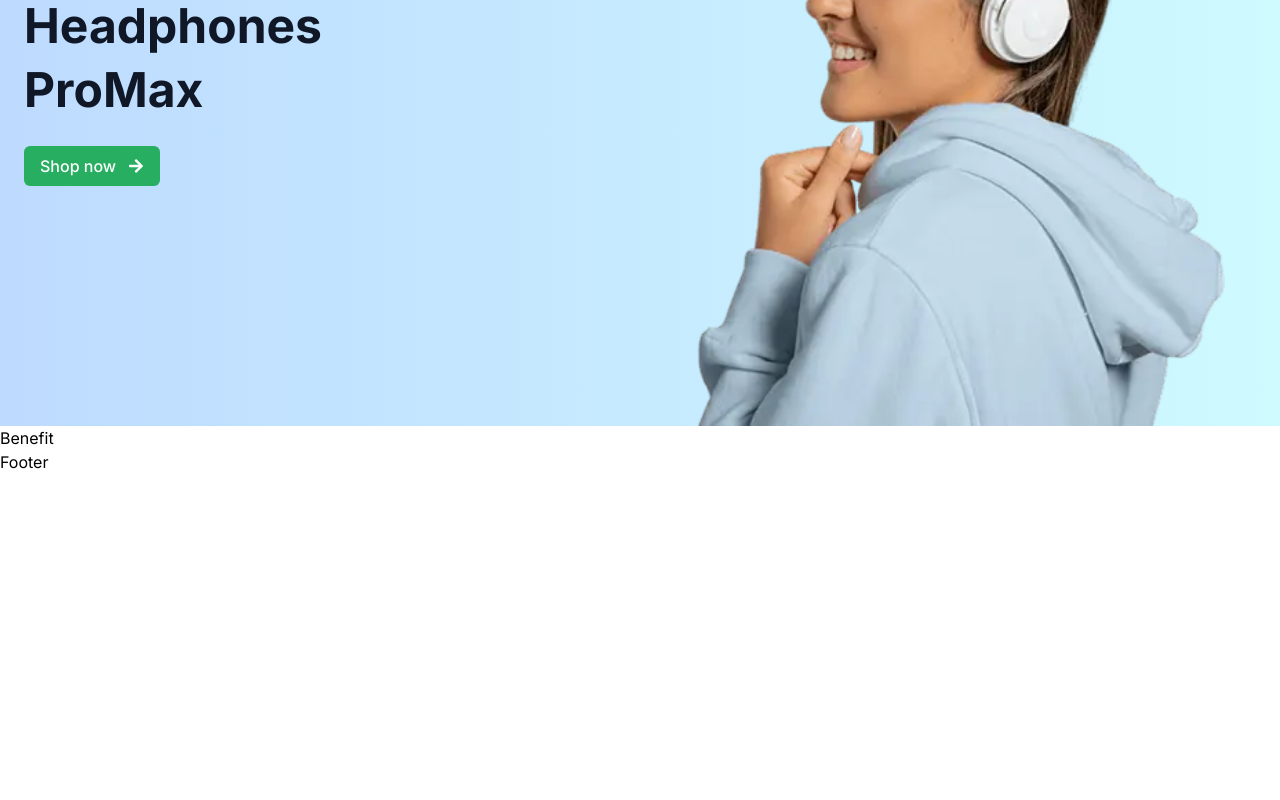
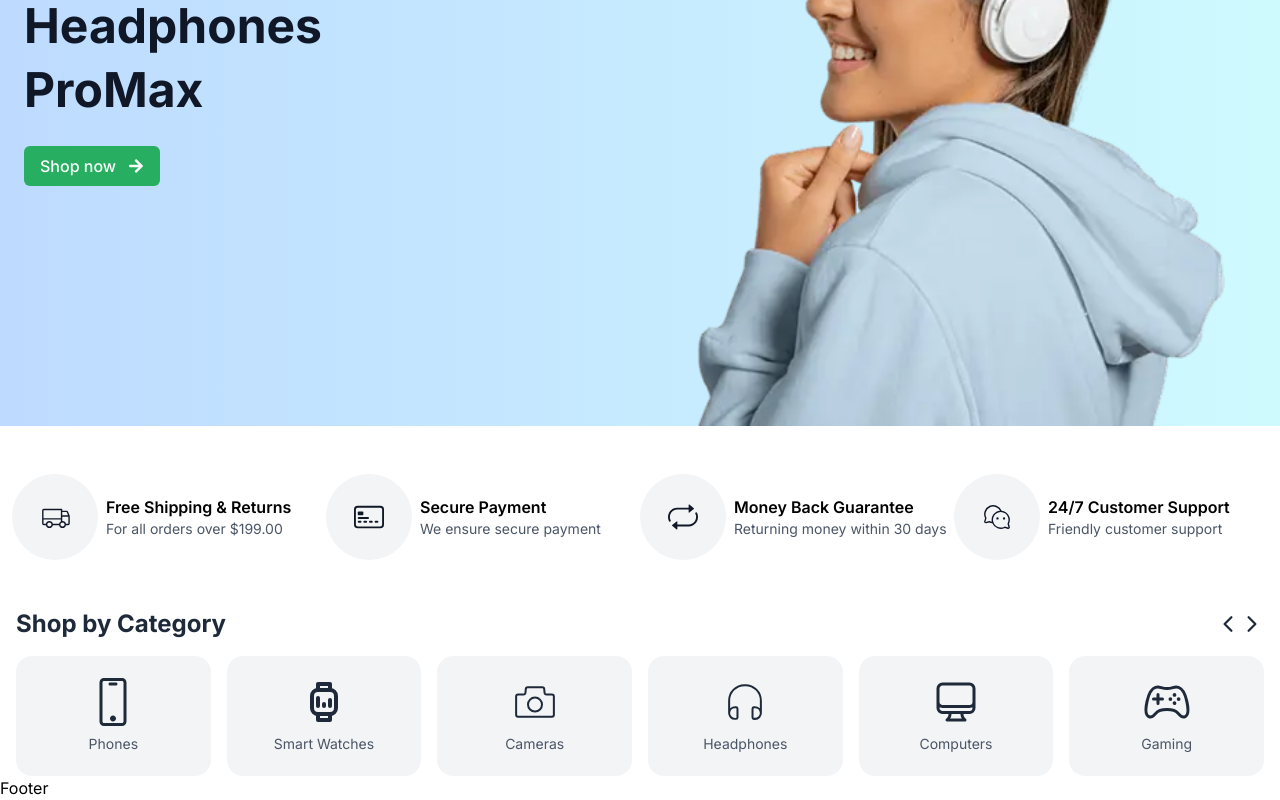
Before and after one commit to ShopHiveNG/shophive_frontend, a React (Vite) app: page / in a window 1280 px wide. Shown: the part 374-1174 px from the top of the page. Before the commit the page ends 848 px from the top, so only its background shows below. Built offline with nearby package versions, Linux system fonts and the light colour scheme.

Commit message:
Shop by category completed

```diff
--- a/package.json
+++ b/package.json
@@ -4,7 +4,7 @@
   "version": "0.0.0",
   "type": "module",
   "scripts": {
-    "dev": "vite",
+    "dev": "vite --host",
     "build": "tsc -b && vite build",
     "lint": "eslint .",
     "preview": "vite preview"
--- a/src/components/features/home/Banner.tsx
+++ b/src/components/features/home/Banner.tsx
@@ -2,7 +2,7 @@ import GirlHeadset from "../../../assets/home/girl_with_headset.webp";
 import { Icons } from "../../icons/Icon";
 
 export default function Banner() {
-  const { ArrowRight } = Icons;
+  const { ArrowRightIcon: ArrowRight } = Icons;
 
   return (
     <div
--- a/src/components/features/home/Benefit.tsx
+++ b/src/components/features/home/Benefit.tsx
@@ -1,3 +1,49 @@
+import { Icons } from "../../icons/Icon";
+
 export default function Benefit() {
-  return <div>Benefit</div>;
+  const { TruckIcon, AtmCardIcon, ArrowReturnIcon, ChatIcon } = Icons;
+
+  const benefitLists = [
+    {
+      icon: <TruckIcon />,
+      title: "Free Shipping & Returns",
+      description: "For all orders over $199.00",
+    },
+    {
+      icon: <AtmCardIcon />,
+      title: "Secure Payment",
+      description: "We ensure secure payment",
+    },
+    {
+      icon: <ArrowReturnIcon />,
+      title: "Money Back Guarantee",
+      description: "Returning money within 30 days",
+    },
+
+    {
+      icon: <ChatIcon />,
+      title: "24/7 Customer Support",
+      description: "Friendly customer support",
+    },
+  ];
+
+  return (
+    <div
+      aria-label="Benefits"
+      className="grid grid-cols-2 gap-y-8 px-3 xl:grid-cols-4"
+    >
+      {benefitLists.map(({ icon, description, title }, i) => (
+        <div key={i} className="flex flex-col items-center gap-2 md:flex-row">
+          <div className="flex size-21.5 items-center justify-center rounded-full bg-gray-100">
+            <span className="text-3xl text-gray-900">{icon}</span>
+          </div>
+
+          <div className="text-center text-pretty md:text-left">
+            <h3 className="font-semibold">{title}</h3>
+            <p className="text-sm text-gray-600">{description}</p>
+          </div>
+        </div>
+      ))}
+    </div>
+  );
 }
--- /dev/null
+++ b/src/components/features/home/Category.tsx
@@ -0,0 +1,58 @@
+import { Icons } from "../../icons/Icon";
+
+export default function Category() {
+  const {
+    PhoneIcon,
+    SmartWatchIcon,
+    CameraIcon,
+    HeadphoneIcon,
+    ComputerIcon,
+    GameIcon,
+    ChevronRightIcon,
+    ChevronLeftIcon,
+  } = Icons;
+
+  const categoryLists = [
+    { icon: <PhoneIcon />, name: "Phones" },
+    { icon: <SmartWatchIcon />, name: "Smart Watches" },
+    { icon: <CameraIcon />, name: "Cameras" },
+    { icon: <HeadphoneIcon />, name: "Headphones" },
+    { icon: <ComputerIcon />, name: "Computers" },
+    { icon: <GameIcon />, name: "Gaming" },
+  ];
+
+  return (
+    <div
+      aria-label="Filter by category"
+      className="space-y-4 px-4 text-gray-800"
+    >
+      <div className="flex items-center justify-between">
+        <h2 className="text-2xl font-bold">Shop by Category</h2>
+
+        <div className="flex items-center text-2xl">
+          <span>
+            <ChevronLeftIcon />
+          </span>
+          <span>
+            <ChevronRightIcon />
+          </span>
+        </div>
+      </div>
+
+      <div className="grid grid-cols-2 gap-4 md:grid-cols-3 xl:grid-cols-6">
+        {categoryLists.map(({ icon, name }, index) => (
+          <div
+            key={index}
+            className="flex h-30 w-full flex-col items-center justify-center gap-2 rounded-2xl bg-gray-100"
+          >
+            <div>
+              <span className="text-5xl">{icon}</span>
+            </div>
+
+            <p className="text-sm text-gray-600">{name}</p>
+          </div>
+        ))}
+      </div>
+    </div>
+  );
+}
--- a/src/pages/Home.tsx
+++ b/src/pages/Home.tsx
@@ -1,11 +1,13 @@
 import Banner from "../components/features/home/Banner";
 import Benefit from "../components/features/home/Benefit";
+import Category from "../components/features/home/Category";
 
 export default function Home() {
   return (
-    <section>
+    <section className="space-y-12">
       <Banner />
       <Benefit />
+      <Category />
     </section>
   );
 }
```
Also changed, not shown: src/components/icons/Icon.ts (+27 -3 lines).
